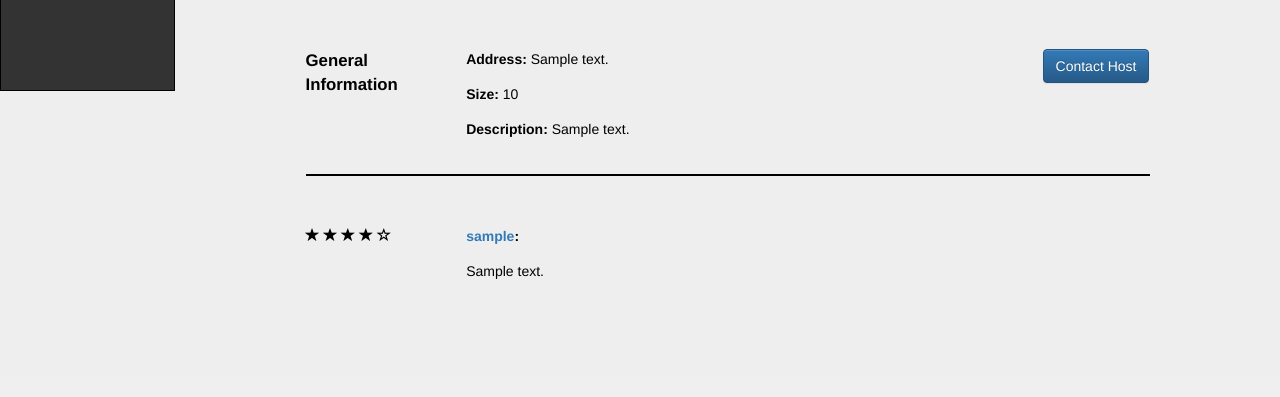
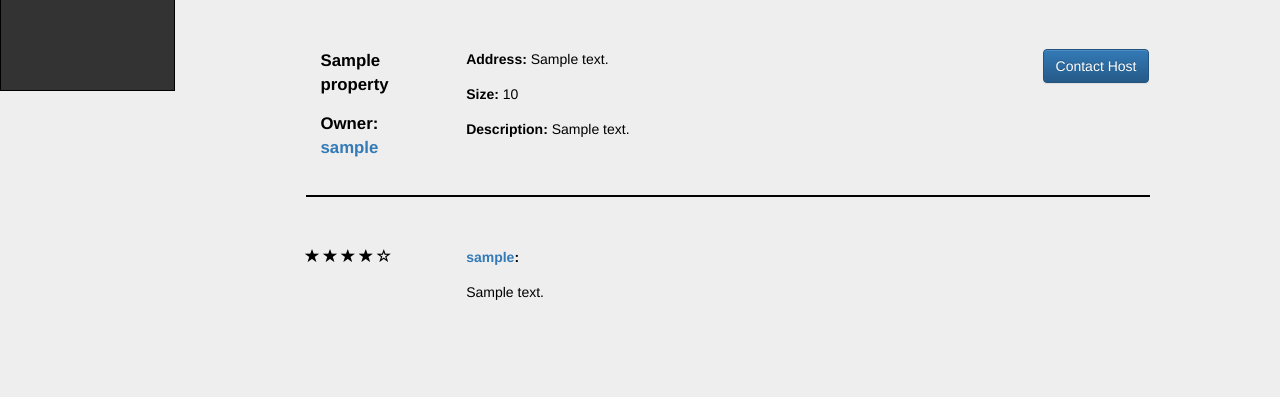
Before and after one commit to paulkirow/csc309-Summer-2015, a Django app: page /property/1/ in a window 1280 px wide. Shown: the part 709-1106 px from the top of the page. Before the commit the page ends 988 px from the top, so only its background shows below. Run offline with Django 3.2, Linux system fonts and the light colour scheme; tables that the repository leaves empty hold one stand-in row (values such as "Sample post"); parts of the project's set-up code (start-up, migrations or seed data) failed here and were passed over; some libraries are stand-ins or nearby versions.

Commit message:
Added link to owners in property page, and fixed wrapping issue on property page

```diff
--- a/templates/property.html
+++ b/templates/property.html
@@ -13,7 +13,13 @@
 
 	<div class="info row">
 		<div class="col-xs-2">
-			<span class="field-big">General Information</span>
+            <div class="col-xs-12">
+				<span class="field-big">{{ property.title }}</span>
+			</div>
+			<div class="col-xs-12">
+				<span class="field-big">Owner: <a href="/profile/{{ property.user.id }}">{{ property.user.username }}</a></span>
+			</div>
+
 		</div>
 		<div class="col-xs-8">
 			<div class="col-xs-12">
```
Also changed, not shown: templates/profile.html (+5 -3 lines).
